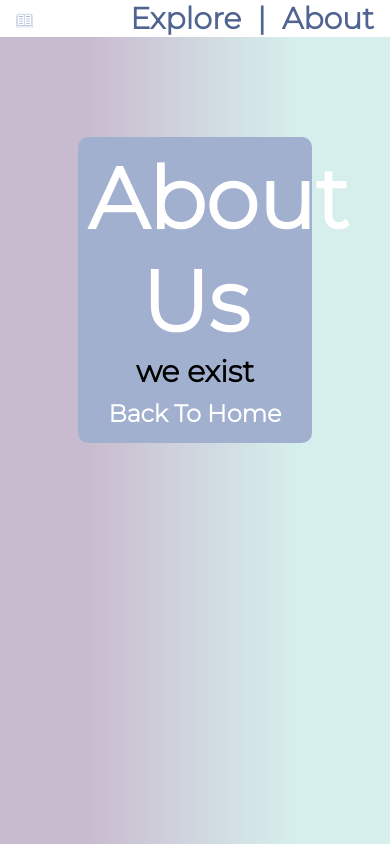
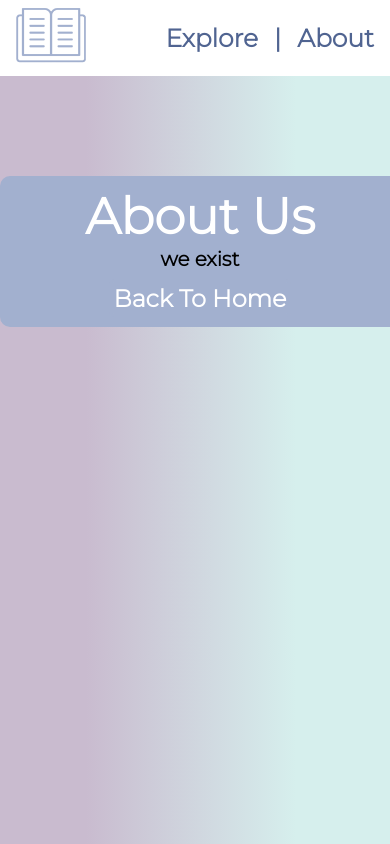
Before and after one commit to lifeng-yin/simpleread, a React (Create React App) app: page /about in a window 390 px wide. Built offline with nearby package versions, Linux system fonts and the light colour scheme.

Commit message:
make stuff responsive

```diff
--- a/src/Navbar.js
+++ b/src/Navbar.js
@@ -10,7 +10,7 @@ const Navbar = () => {
         <ul>
           <li>
             <CustomLink to = '/'>
-              <img src = {logolarge} width = '15%' alt = 'logo' style = {{minWidth: '0px', listStyleType: 'none'}}></img>
+              <img src = {logolarge} alt = 'logo' style = {{width: '15%', minWidth: '70px', listStyleType: 'none'}}></img>
             </CustomLink>
           </li>
         </ul>
--- a/src/pages/About.js
+++ b/src/pages/About.js
@@ -6,10 +6,10 @@ const About = () => {
 
   return (
     <>
-      <div className='container'>
-        <h1 style = {{color: '#fff', fontSize: '85px'}}>About Us</h1>
+      <div className='container' style = {{width: 'max(60%, 400px)'}}>
+        <h1 style = {{color: '#fff', fontSize: 'max(50px, 8vw)'}}>About Us</h1>
 
-        <p style = {{color: '#000', fontSize: '30px'}}>
+        <p style = {{color: '#000', fontSize: 'max(20px, 2vw)'}}>
           we exist
         </p>
 
--- a/src/styles.css
+++ b/src/styles.css
@@ -92,7 +92,7 @@ nav ul {
 
 nav a, .navlink {
   color: #506491;
-  font-size: max(2vw, 30px);
+  font-size: max(2vw, 25px);
   font-weight: bold;
   text-decoration: none;
   transition: color 0.3s;
@@ -100,7 +100,7 @@ nav a, .navlink {
 
 .navspacer {
   color: #506491;
-  font-size: max(2vw, 30px);
+  font-size: max(2vw, 25px);
   font-weight: bold;
   text-decoration: none;
 }
```
